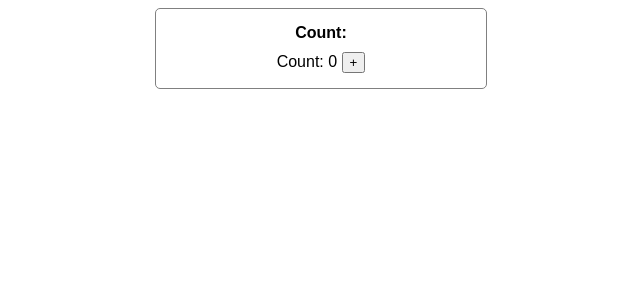
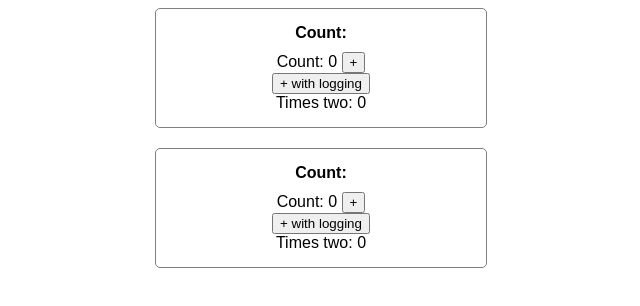
Before and after one commit to stevemolitor/jotai-examples, a React (Create React App) app: page / in a window 1280 px wide. Shown: the top 306 px of the page, without its empty margins (319-959 px from the left). Built offline with nearby package versions, Linux system fonts and the light colour scheme.

Commit message:
Lesson 1 complete

```diff
--- a/src/App.tsx
+++ b/src/App.tsx
@@ -5,6 +5,7 @@ const App = () => (
   <Suspense fallback="Loading...">
     <div className="App">
       <Count />
+      <Count />
     </div>
   </Suspense>
 );
--- a/src/count/Count.tsx
+++ b/src/count/Count.tsx
@@ -1,11 +1,27 @@
-import { FC, useCallback, useState } from "react";
+import { atom, useAtom, useAtomValue, useSetAtom } from "jotai";
+import { FC, useCallback } from "react";
+
+const countAtom = atom(0);
+
+const doubleCountAtom = atom((get) => get(countAtom) * 2);
+
+const setCountWithLoggingAtom = atom(null, (get, set, newCount: number) => {
+  console.log("old count:", get(countAtom), "new count", newCount);
+  set(countAtom, newCount);
+});
 
 export const Count: FC = () => {
-  const [count, setCount] = useState(0);
+  const [count, setCount] = useAtom(countAtom);
+  const doubleCount = useAtomValue(doubleCountAtom);
+  const setCountWithLogging = useSetAtom(setCountWithLoggingAtom);
 
   const increment = useCallback(() => {
-    setCount((count) => count + 1);
-  }, []);
+    setCount(count + 1);
+  }, [count, setCount]);
+
+  const incrementWithLogging = useCallback(() => {
+    setCountWithLogging(count + 1);
+  }, [count, setCountWithLogging]);
 
   return (
     <div className="example">
@@ -14,6 +30,8 @@ export const Count: FC = () => {
         <div>
           Count: {count} <button onClick={increment}>+</button>
         </div>
+        <button onClick={incrementWithLogging}>+ with logging</button>
+        <div>Times two: {doubleCount}</div>
       </>
     </div>
   );
```
Also changed, not shown: 1 other file (tests, documents, lock files or other folders).
